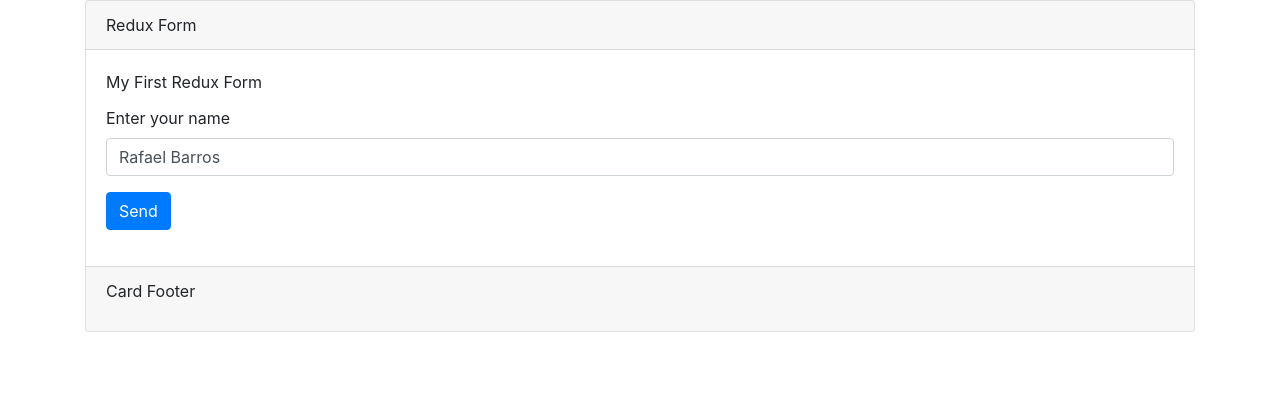
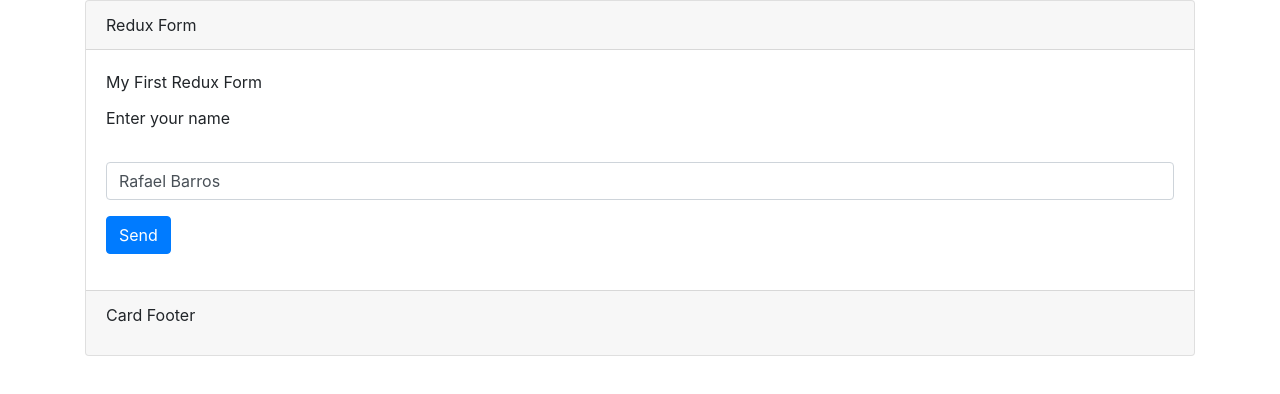
Before and after one commit to rafaellbarros/desenvolvedor-react, a React (Create React App) app in the folder 04-avancando-com-react-redux-forms/redux-form-app/: page / in a window 1280 px wide. Shown: the top 394 px of the page. Built offline with nearby package versions, Linux system fonts and the light colour scheme.

Commit message:
:construction: Validando

```diff
--- a/04-avancando-com-react-redux-forms/redux-form-app/src/components/initForm.js
+++ b/04-avancando-com-react-redux-forms/redux-form-app/src/components/initForm.js
@@ -2,6 +2,37 @@ import React, { Component } from 'react';
 import { Field, reduxForm } from 'redux-form';
 import { connect } from 'react-redux';
 import { getInitialFetch } from './../actions';
+
+
+const renderField = ({
+  input,
+  label,
+  type,
+  meta: { touched, error, warning }
+}) => (
+  <div className="form-group">
+    <label htmlFor="">{label}</label>
+    <input {...input} placeholder={label} type={type} className="form-control" />
+    { touched &&
+    (error && <span className="text-danger">{error}</span>) }
+  </div>
+)
+
+const validate = (values) => {
+
+  const errors = {};
+  const { name } = values;
+
+  if (!name) {
+    errors.name = 'Required';
+  }
+
+  if (name && name.toString().length <= 2) {
+    errors.name = 'To Short';
+  }
+
+  return errors;
+}
 
 class InitForm extends Component {
 
@@ -21,7 +52,7 @@ class InitForm extends Component {
             name="name"
             placeholder="Enter your name"
             type="text"
-            component="input"
+            component={renderField}
             className="form-control"
             onChange={onChangeName}>
             </Field>
@@ -50,5 +81,6 @@ export default connect(
   mapStateToProps, mapDispatchToProps
 )(reduxForm({
   form: 'initForm',
-  enableReinitialize: true
+  enableReinitialize: true,
+  validate
 })(InitForm));
```
